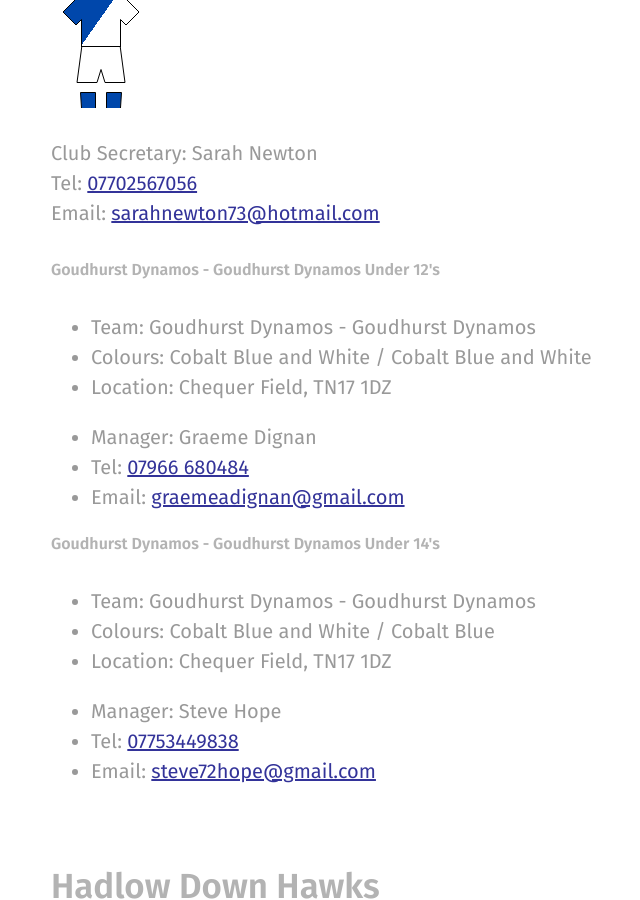
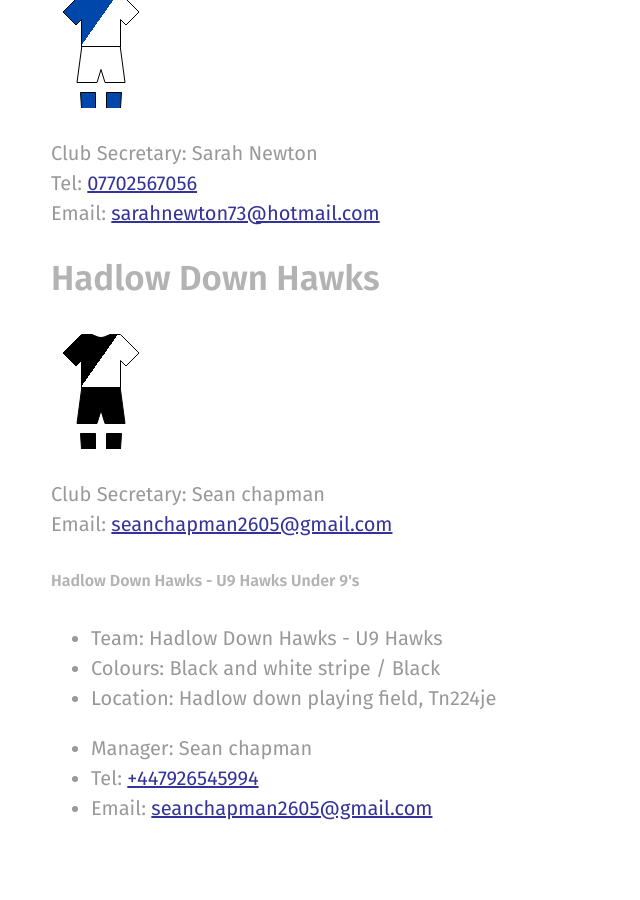
Before and after one commit to rotherleague/Rother, a Jekyll site: the page built from clubs.md, in a window 1280 px wide and 900 px high, scrolled down 3243 px. Shown: the whole window, without its empty margins (29-669 px from the left). Built offline with Jekyll 4.4.1, drawn with Linux system fonts in a browser that asks for light colours; nearby versions of some CDN libraries.

Commit message:
Update goudhurst.html

```diff
--- a/_includes/clubs/goudhurst.html
+++ b/_includes/clubs/goudhurst.html
@@ -7,43 +7,3 @@
 <p>Club Secretary: Sarah Newton<br>
   Tel: <a href="tel:07702567056">07702567056</a><br>
 Email: <a href="mailto:sarahnewton73@hotmail.com">sarahnewton73@hotmail.com</a></p>
-<div>
-  <div>
-    <div>
-      <h5>Goudhurst Dynamos - Goudhurst Dynamos Under 12's</h5>
-    </div>
-    <ul>
-      <li>Team: Goudhurst Dynamos - Goudhurst Dynamos</li>
-      <li>Colours: Cobalt Blue and White / Cobalt Blue and White</li>
-      <li>Location: Chequer Field, TN17 1DZ</li>
-    </ul>
-    <ul>
-      <li>Manager: Graeme Dignan<br>
-      </li>
-      <li>Tel: <a href="tel:07966680484">07966 680484</a><br>
-      </li>
-      <li>Email: <a href="mailto:graemeadignan@gmail.com">graemeadignan@gmail.com</a><br>
-      </li>
-    </ul>
-  </div>
-</div>
-<div>
-  <div>
-    <div>
-      <h5>Goudhurst Dynamos - Goudhurst Dynamos Under 14's</h5>
-    </div>
-    <ul>
-      <li>Team: Goudhurst Dynamos - Goudhurst Dynamos</li>
-      <li>Colours: Cobalt Blue and White / Cobalt Blue</li>
-      <li>Location: Chequer Field, TN17 1DZ</li>
-    </ul>
-    <ul>
-      <li>Manager: Steve Hope<br>
-      </li>
-      <li>Tel: <a href="tel:07753449838">07753449838</a><br>
-      </li>
-      <li>Email: <a href="mailto:steve72hope@gmail.com">steve72hope@gmail.com</a></li>
-    </ul>
-  </div>
-</div>
-<p>&nbsp;</p>
```
